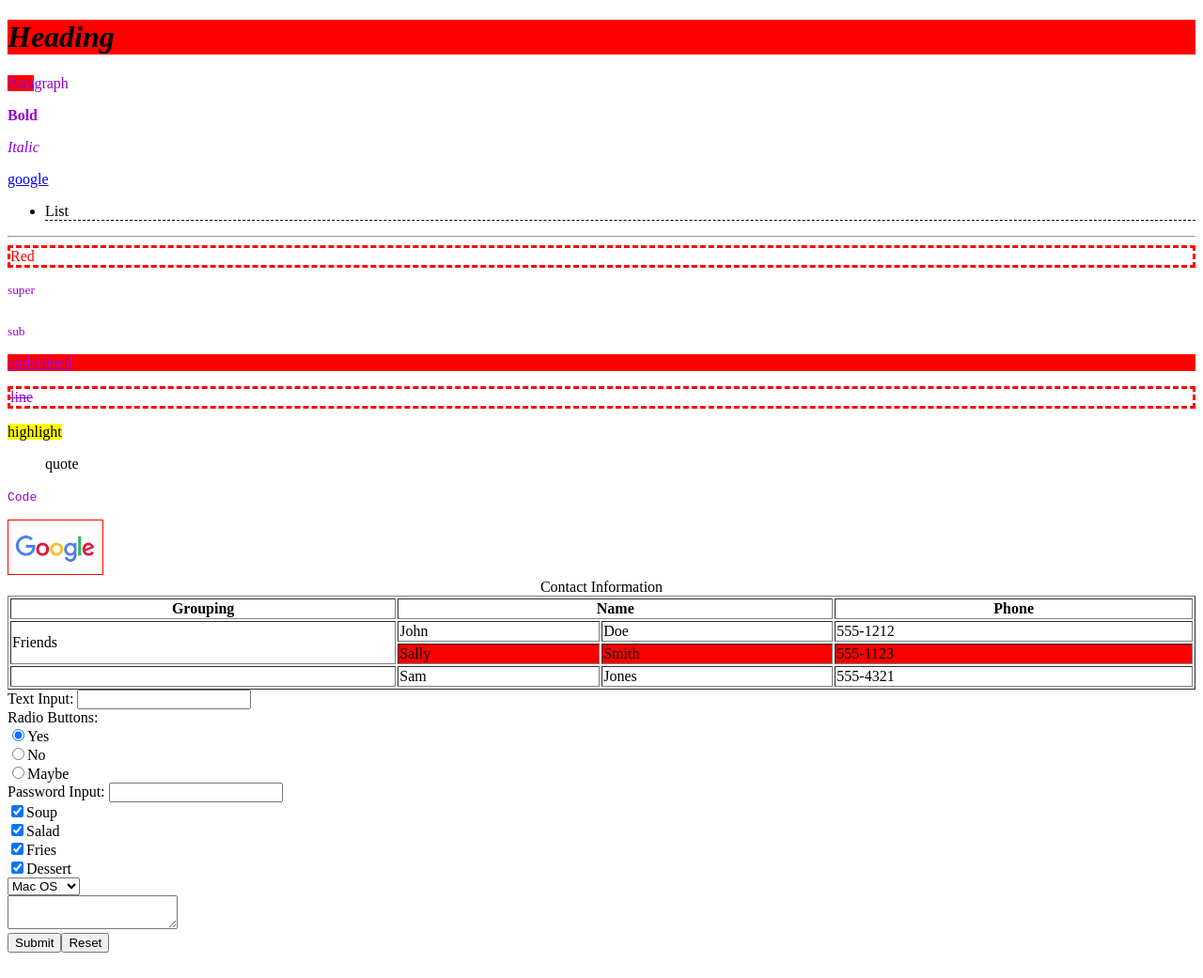
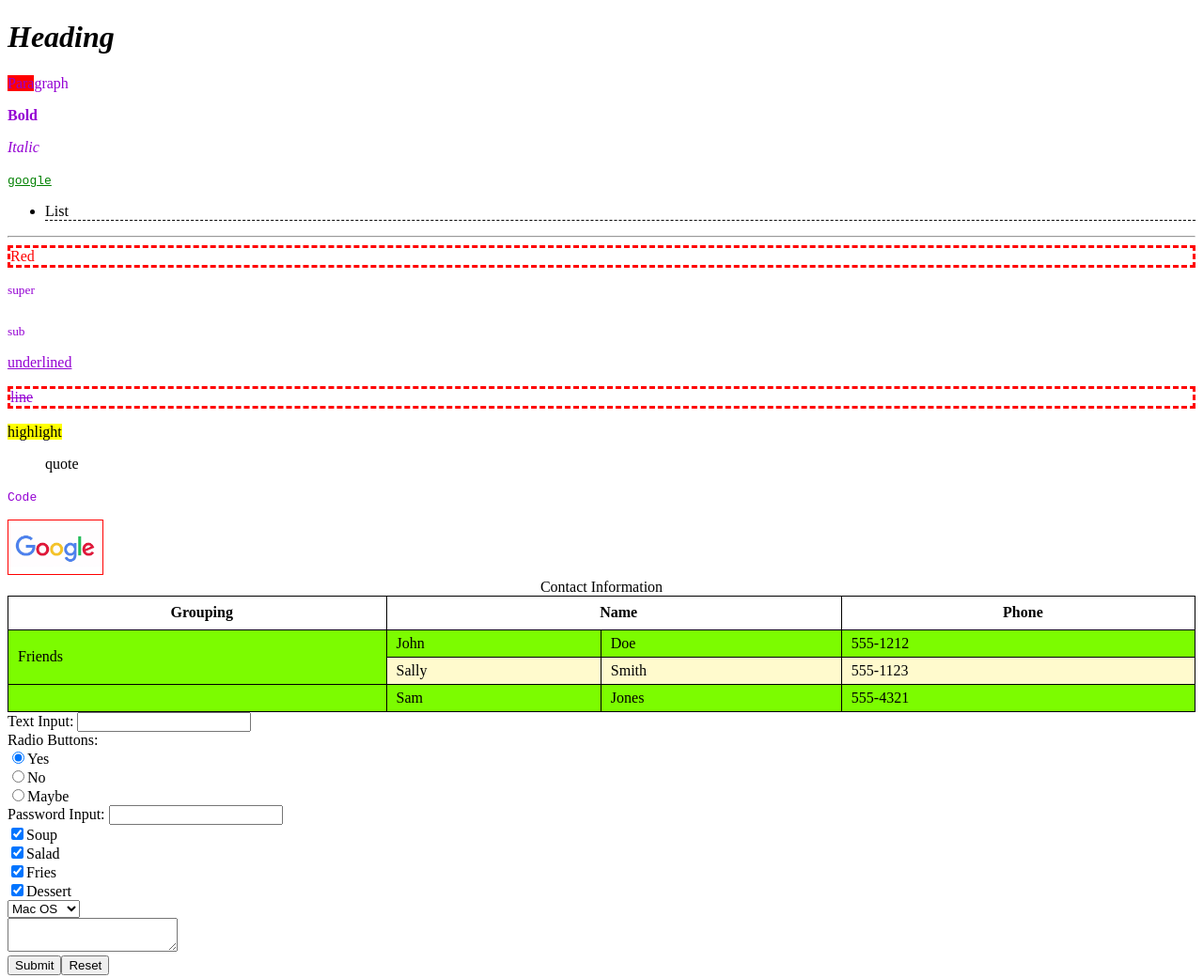
Before and after one commit to AidanSmith23/IntroToWebDev, a plain HTML site: page classwork/index.html in a window 1280 px wide. Shown: the whole page at 94% size. Drawn offline with Linux system fonts and the light colour scheme.

Commit message:
Done nicer CSS formatting to portfolio

```diff
--- a/classwork/index.html
+++ b/classwork/index.html
@@ -14,12 +14,57 @@
           }
 
           .warning {
-              background-color: red;
+              background-color: background-color:rgb(178,31,40);
           }
 
           h1.warning {
             font-style: italic;
           }
+
+          a {
+            font-family: monospace;
+            text-decoration: underline;
+            font-weight: none;
+          }
+
+          a:link {
+            color: green;
+          }
+
+          a:visited {
+            color: red;
+          }
+
+          a:hover {
+            text-decoration: none;
+            color: #00c;
+            font-family: cursive;
+          }
+
+          a:active {
+            font-weight: bold;
+          }
+
+          table, th, td {
+                border: 1px solid black;
+                border-collapse: collapse;
+                padding: 5px 0px 5px 10px;
+            }
+            table {
+                width: 100%;
+            }
+            th {
+                height: 25px;
+            }
+            tfoot td {
+                text-align: center;
+            }
+            tbody tr:nth-child(even) {
+                background-color: lemonchiffon;
+            }
+            tbody tr:nth-child(odd) {
+                background-color: lawngreen;
+            }
         </style>
     </head>
 
@@ -51,11 +96,14 @@
 
         <table border="1" width = "100%" >
           <caption>Contact Information</caption>
-                    <tr>
-                        <th>Grouping</th>
-                        <th colspan="2">Name</th>
-                        <th>Phone</th>
-                    </tr>
+            <thead>
+              <tr>
+                  <th>Grouping</th>
+                  <th colspan="2">Name</th>
+                  <th>Phone</th>
+              </tr>
+            </thead>
+
                     <tr>
                         <td rowspan="2"> Friends </td>
                         <td>John</td>
```
